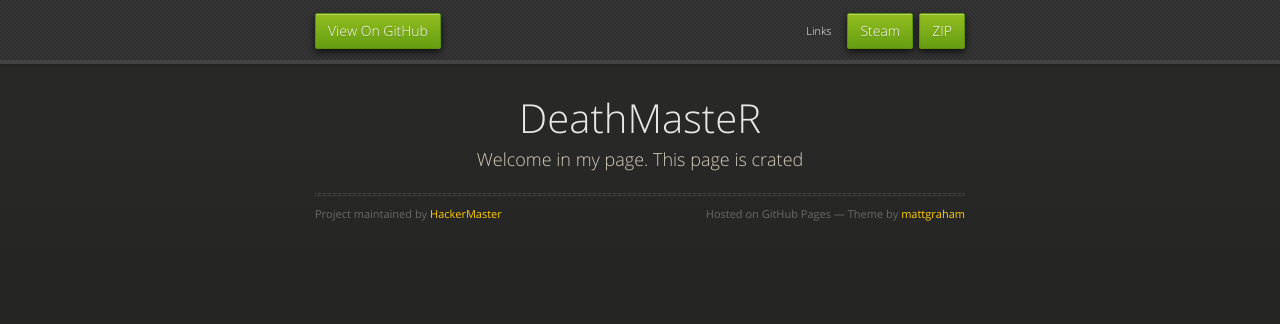
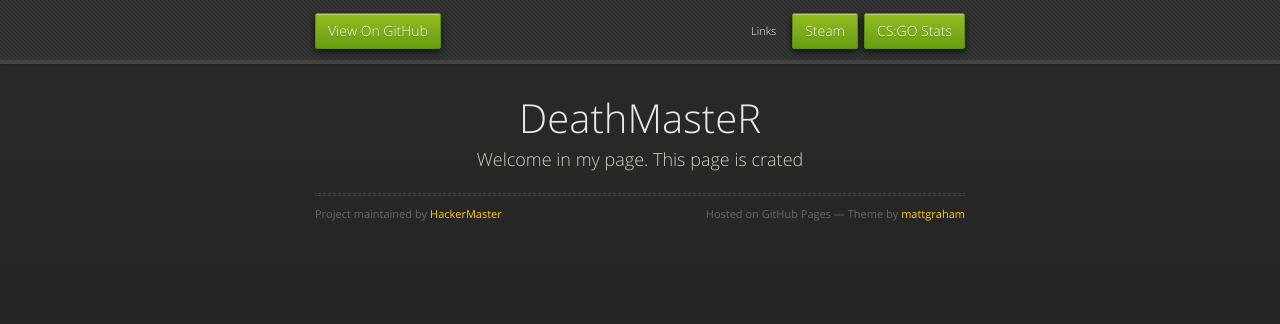
Before and after one commit to HackerMaster/MyWebsite, a plain HTML site: page index.html in a window 1280 px wide. Drawn offline with nearby package versions, Linux system fonts and the light colour scheme.

Commit message:
Update index.html

```diff
--- a/index.html
+++ b/index.html
@@ -21,7 +21,7 @@
       <div id="header">
         <nav>
           <li class="fork"><a href="https://github.com/HackerMaster/MyWebsite">View On GitHub</a></li>
-          <li class="downloads"><a href="https://github.com/HackerMaster/MyWebsite/zipball/master">ZIP</a></li>
+          <li class="downloads"><a href="http://csgo-stats.com/ProziomPL/">CS:GO Stats</a></li>
           <li class="downloads"><a href="http://steamcommunity.com/id/ProziomPL">Steam</a></li>
           <li class="title">Links</li>
         </nav>
```
